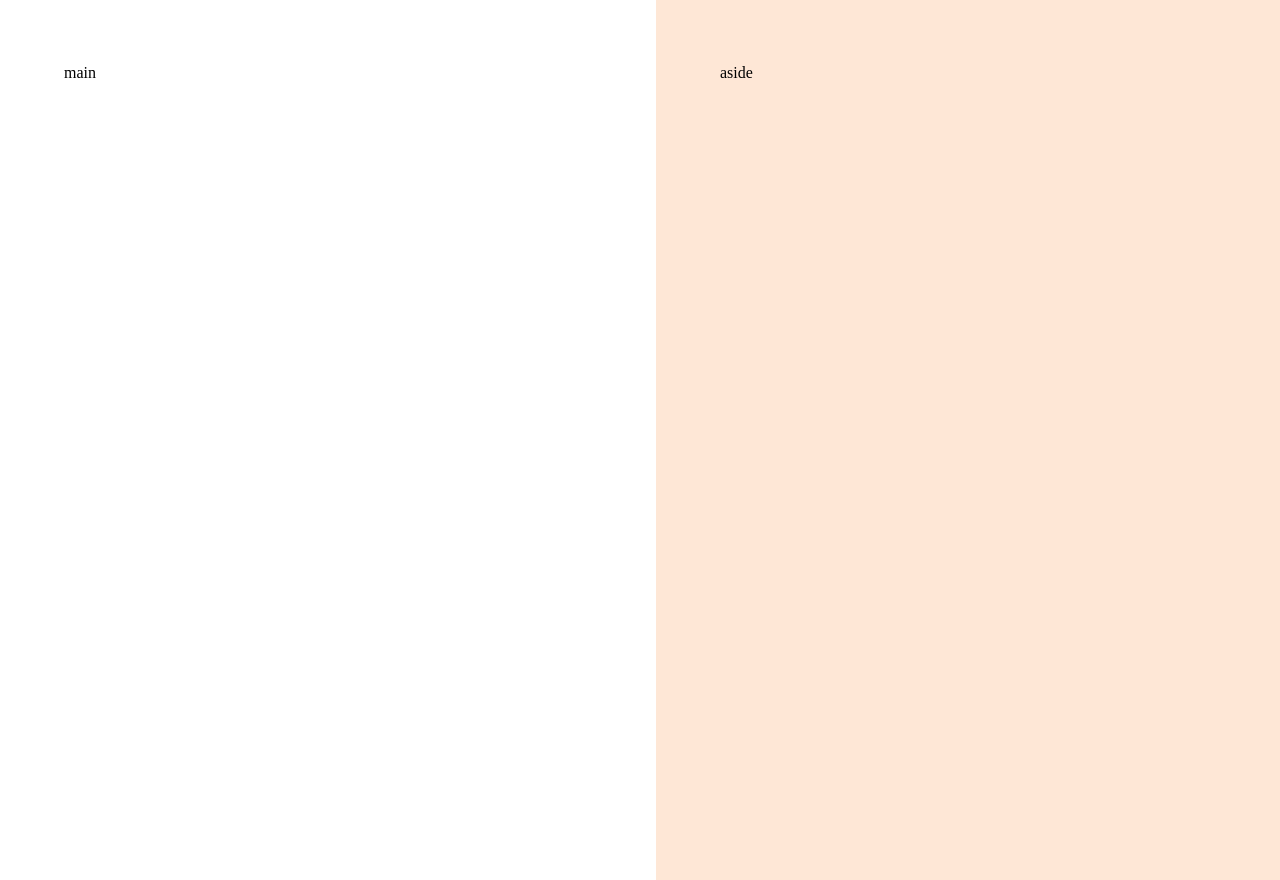
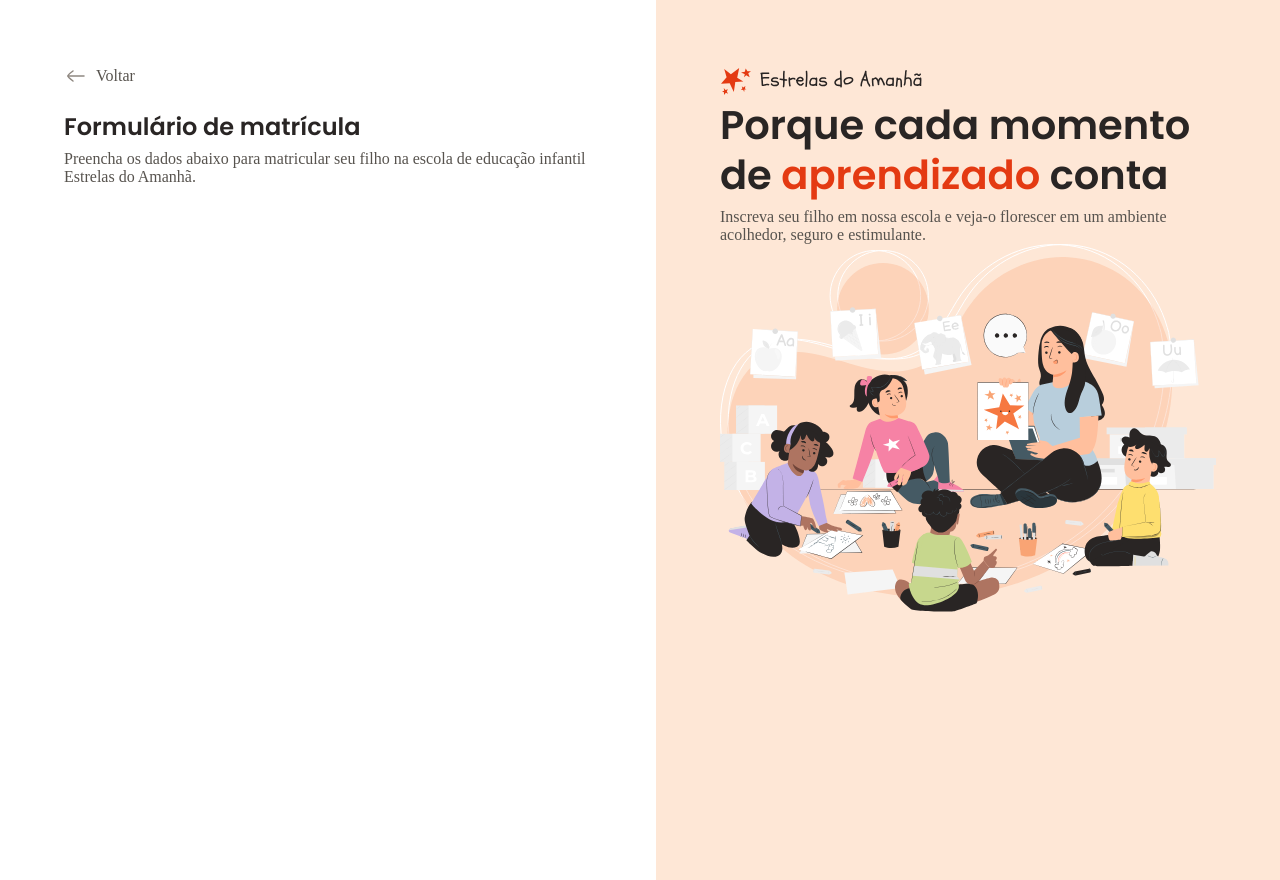
Before and after one commit to DaniloSobral07/projeto-formul-rio-de-matr-cula, a plain HTML site: page index.html in a window 1280 px wide. Drawn offline with Linux system fonts and the light colour scheme.

Commit message:
conteúdo aside e conteúdo inical do main

```diff
--- a/index.html
+++ b/index.html
@@ -16,14 +16,37 @@
   <div id="app">
 
     <main>
-      <div class="main-cotainer">main</div>
+      <div class="main-cotainer">
+
+        <div class="back">
+          <img src="assets/icons/arrow-left-02.svg" alt="seta para a esquerda">
+          <span>Voltar</span>
+        </div>
+
+        <h1>Formulário de matrícula</h1>
+        <p>Preencha os dados abaixo para matricular seu filho na escola de educação infantil Estrelas do Amanhã.</p>
+      </div>
     </main>
 
     <aside>
-      <div class="asside-container">aside</div>
+      <div class="asside-container">
+
+        <header>
+          <img src="assets/logo.svg" alt="logo estrelas do amanhã">
+          <h2>
+            Porque cada momento de
+            <span>
+              aprendizado
+            </span>
+            conta
+          </h2>
+          <p>Inscreva seu filho em nossa escola e veja-o florescer em um ambiente acolhedor, seguro e estimulante.</p>
+        </header>
+
+        <img src="assets/Illustration.svg" alt="ilustração de uma professora com crianças">
+      </div>
     </aside>
 
   </div>
-
 </body>
 </html>
--- a/styles/global.css
+++ b/styles/global.css
@@ -24,4 +24,16 @@
 
 body {
   overflow: hidden;
+
+  font: var(--tetx);
+  color: var(--text-secondary);
 }
+
+h1, h2 {
+  color: var(--text-primary);
+}
+
+img {
+  max-width: 100%;
+  height: auto;
+}
--- a/styles/layout.css
+++ b/styles/layout.css
@@ -10,9 +10,21 @@ main {
   overflow: auto;
   padding: 4rem;
 
-  &.main-container {
+  & .main-container {
    max-width: 33rem;
    margin-left: auto;
+  }
+
+  & .back {
+    display: flex;
+    align-items: center;
+    gap: .5rem;
+    margin-bottom: 1.5rem;
+  }
+
+  & h1 {
+    font: 600 1.5rem/1.25 var(--font-family);
+    margin-bottom: .5rem;
   }
 }
 
@@ -22,5 +34,17 @@ aside {
 
   &.aside-container {
    max-width: 31rem;
+
+   & > img {
+    margin-top: 2rem;
+   }
+  }
+
+  & h2 {
+    font: 600 2.5rem/1.25 var(--font-family);
+    margin-bottom: .5rem;
+    & span {
+      color: var(--text-highlight);
+    }
   }
 }
```
Also changed, not shown: assets/logo.svg (renamed from assets/logo.svg.svg).
